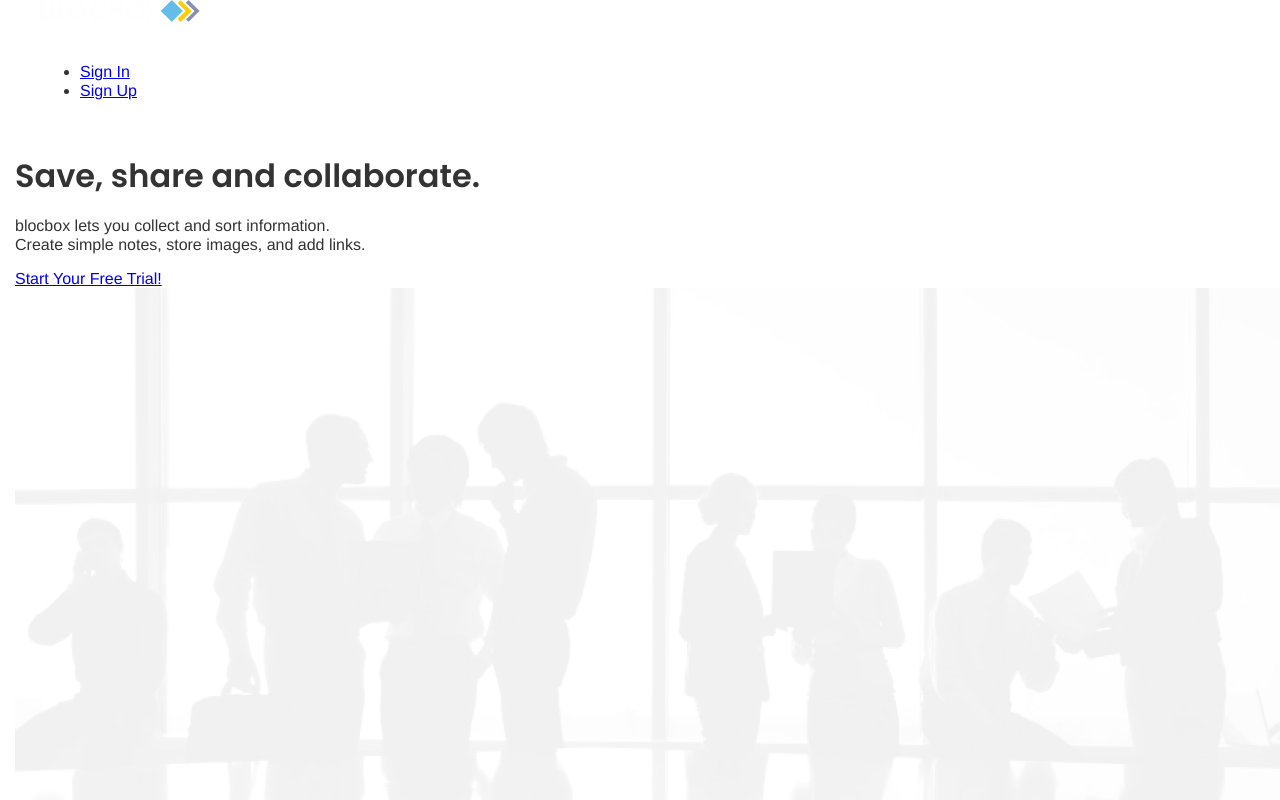
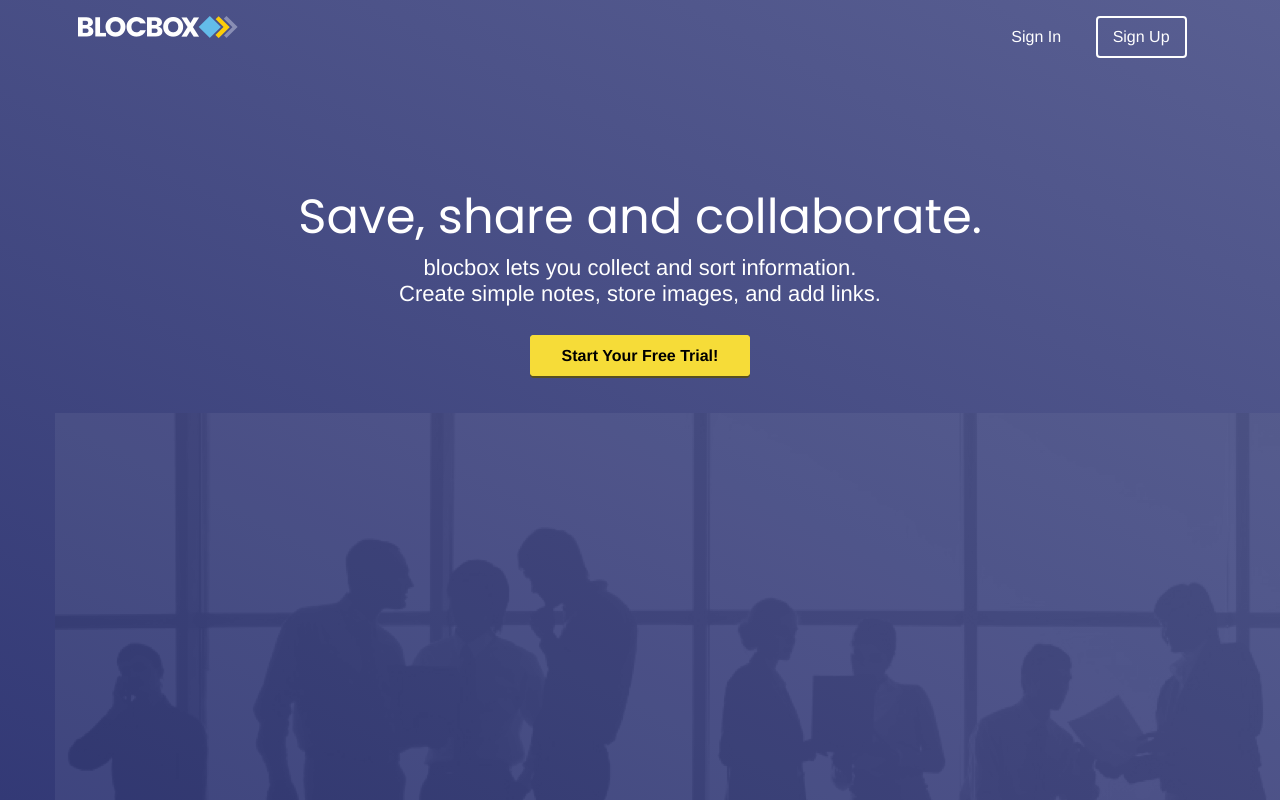
Before and after one commit to jwaltrowski/Blocbox, a plain HTML site: page index.html in a window 1280 px wide. Shown: the top 800 px of the page. Drawn offline with Linux system fonts and the light colour scheme; a web font is replaced by a local one.

Commit message:
Checkpoint-30-completed

```diff
--- a/css/style.css
+++ b/css/style.css
@@ -42,3 +42,98 @@ p {
 	min-height: 1px;
 	margin:0 2% 20px;
 }
+
+@media (min-width: 768px) {
+	.container {
+		width: 750px;
+	}
+}
+@media (min-width: 992px) {
+	.container {
+		width: 970px;
+	}
+	.one-half {
+		width:46%;
+	}
+	.one-third {
+		width:29.33333%;
+	}
+	.one-fourth {
+		width:21%;
+	}
+}
+@media (min-width: 1200px) {
+	.container {
+		width: 1170px;
+	}
+}
+
+/* HEADER */
+header {
+	color:#FFFFFF;
+	background: #282f6e;
+	/* Rectangle: */
+background: #282F6E;
+background-image: linear-gradient(206deg, rgba(137,142,181,0.50) 0%, rgba(40,46,110,0.50) 100%);
+}
+header nav {
+	padding:1em 0;
+}
+header nav ul {
+	display:inline;
+	text-align: right;
+	float:right;
+	margin:0;
+}
+header nav ul > li {
+	list-style-type: none;
+	display: inline-block;
+	margin:0 15px;
+}
+header nav ul > li.btn-outline {
+	padding:10px 15px;
+	border:2px solid #FFFFFF;
+	border-radius: 4px;
+}
+header nav ul > li.btn-outline:hover {
+	background:#FFFFFF;
+}
+header nav ul > li > a {
+	color:#FFFFFF;
+	text-decoration: none;
+}
+header nav ul > li.btn-outline:hover > a {
+	color:#282f6e;
+}
+header .hero {
+	text-align: center;
+	display:block;
+	position: relative;
+}
+header .hero h1 {
+	font-size:48px;
+	font-weight: normal;
+	margin:95px 0 0;
+}
+header .hero p {
+	font-size: 22px;
+	line-height: 26px;
+	font-weight: 100;
+	margin:10px 0 40px;
+}
+header .hero img {
+	display: block;
+	margin:3em auto 0;
+}
+
+/* BUTTONS */
+.btn {
+	border-radius: 4px;
+	color:#000000;
+	font-weight: 700;
+	text-decoration: none;
+	padding:10px 30px;
+	background: #f6dc38;
+	border: 2px solid #f6dc38;
+	box-shadow: 0px 2px 0px 0px #574F1F;
+}
```
